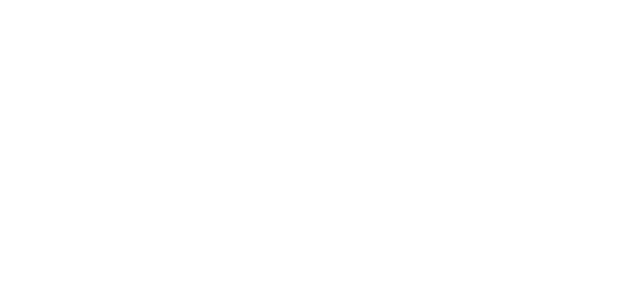
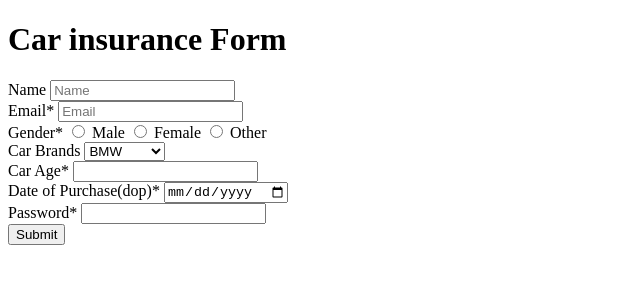
Before and after one commit to acciojob/car-insurance-form-Mithleshkumar5360, a website: page main.html in a window 1280 px wide. Shown: the whole page, without its empty margins (0-640 px from the left). Drawn offline with Linux system fonts and the light colour scheme.

Commit message:
created a submission

```diff
--- a/main.html
+++ b/main.html
@@ -10,6 +10,35 @@
 	<!-- the entire body must be written by student -->
     <script type="text/javascript" src="./script.js">
 </script>
+	<h1>Car insurance Form</h1>
+	<form>
+		<label>Name</label>
+		<input type="text" placeholder="Name"><br>
+		<label>Email*</label>
+		<input type="email" placeholder="Email" required><br>
+		<label >Gender*</label>
+
+		  <input type="radio" id="age1" name="age" value="30" required>
+		  <label for="age1">Male</label>
+		  <input type="radio" id="age2" name="age" value="60"required>
+		  <label for="age2">Female</label>
+		  <input type="radio" id="age3" name="age" value="100"required>
+		  <label for="age3">Other</label><br>
+		<label>Car Brands</label>
+		<select>
+		<option >BMW</option>
+		<option>Audi</option>
+		<option>Mercedez</option>
+		</select><br>
+		<label>Car Age*</label>
+		<input type="number" required><br>
+		<label>Date of Purchase(dop)*</label>
+		<input type="date" required><br>
+		<label>Password*</label>
+		<input type="password"><br>
+		<input type="submit">
+
+	</form>
 
 </body>
 
```
